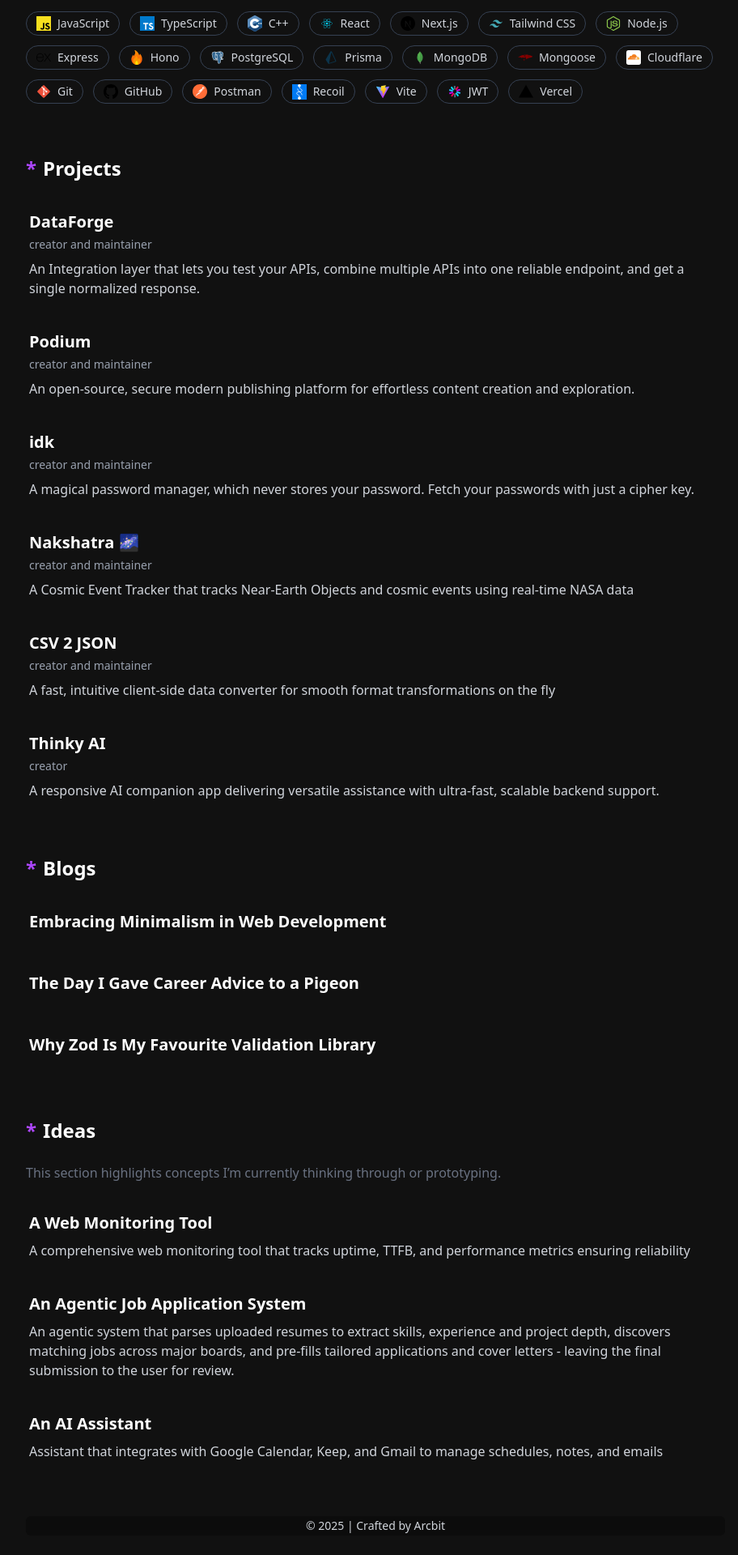
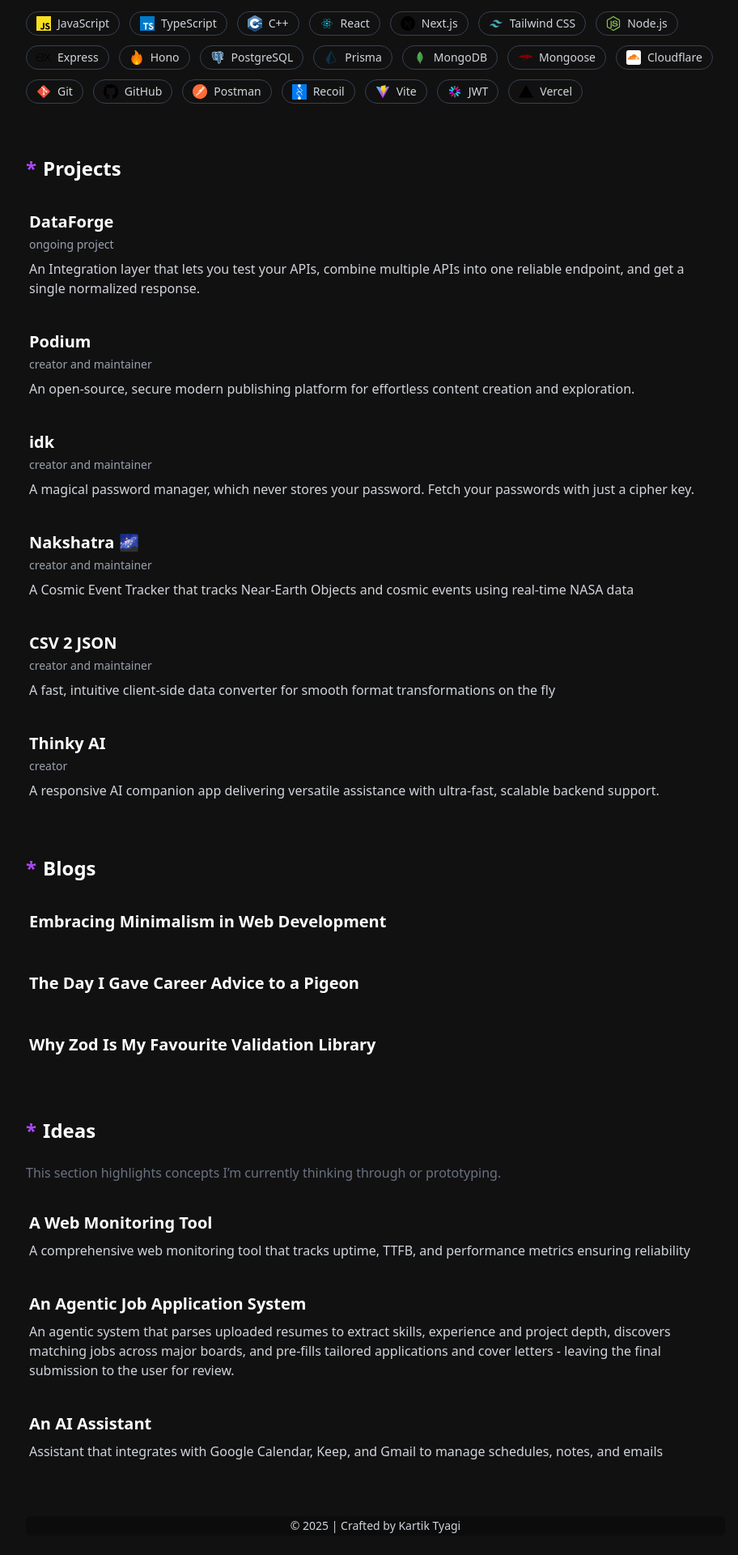
Before and after one commit to kartiktyagi2001/portfolio, a Next.js app: page / in a window 1280 px wide. Shown: the part 582-2502 px from the top of the page at 81% size, without its empty margins (176-1088 px from the left). Built offline with nearby package versions, Linux system fonts and the light colour scheme.

Commit message:
some minor changes

```diff
--- a/src/app/page.tsx
+++ b/src/app/page.tsx
@@ -36,7 +36,7 @@
       </section>
 
       <footer className="flex justify-center text-sm items-center p-0.5 bg-[#0c0c0c] rounded-md">
-        &copy; {new Date().getFullYear()} | Crafted by Arcbit
+        &copy; {new Date().getFullYear()} | Crafted by Kartik Tyagi
       </footer>
     </main>
   )
--- a/src/components/items.tsx
+++ b/src/components/items.tsx
@@ -4,7 +4,7 @@
 export const projectItems = [
   {
     title: "DataForge",
-    role: "creator and maintainer",
+    role: "ongoing project",
     description:
       "An Integration layer that lets you test your APIs, combine multiple APIs into one reliable endpoint, and get a single normalized response.",
     href: "https://dfteam.vercel.app/",
```
